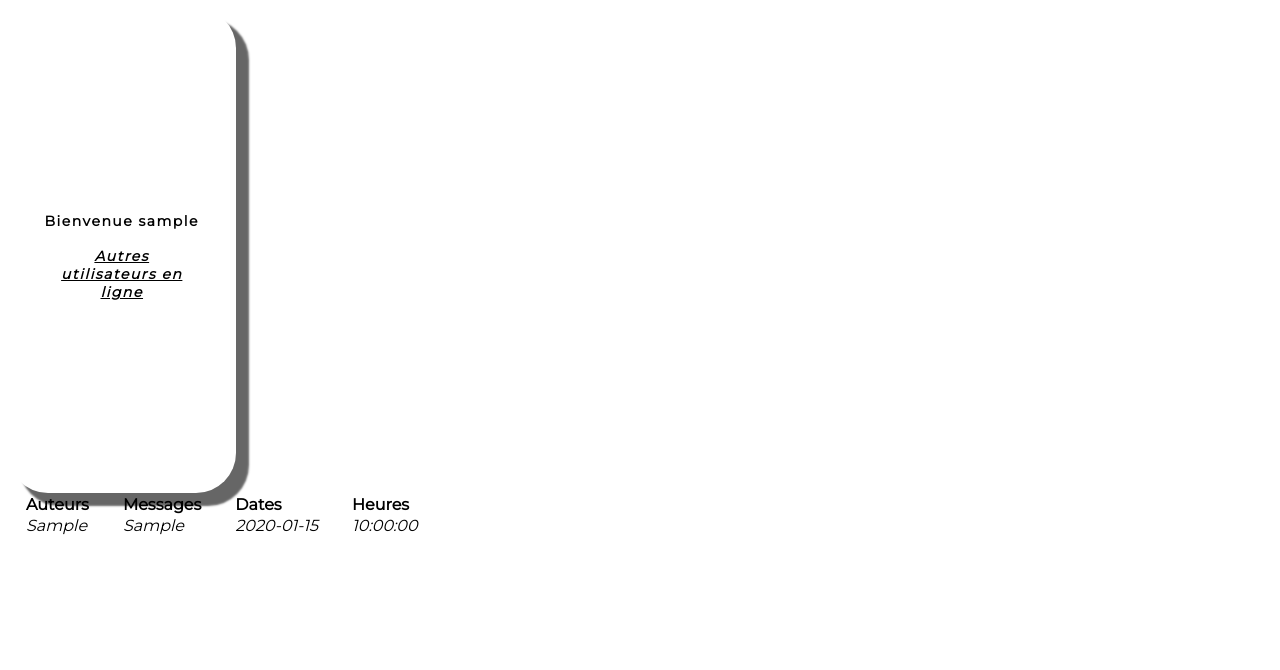
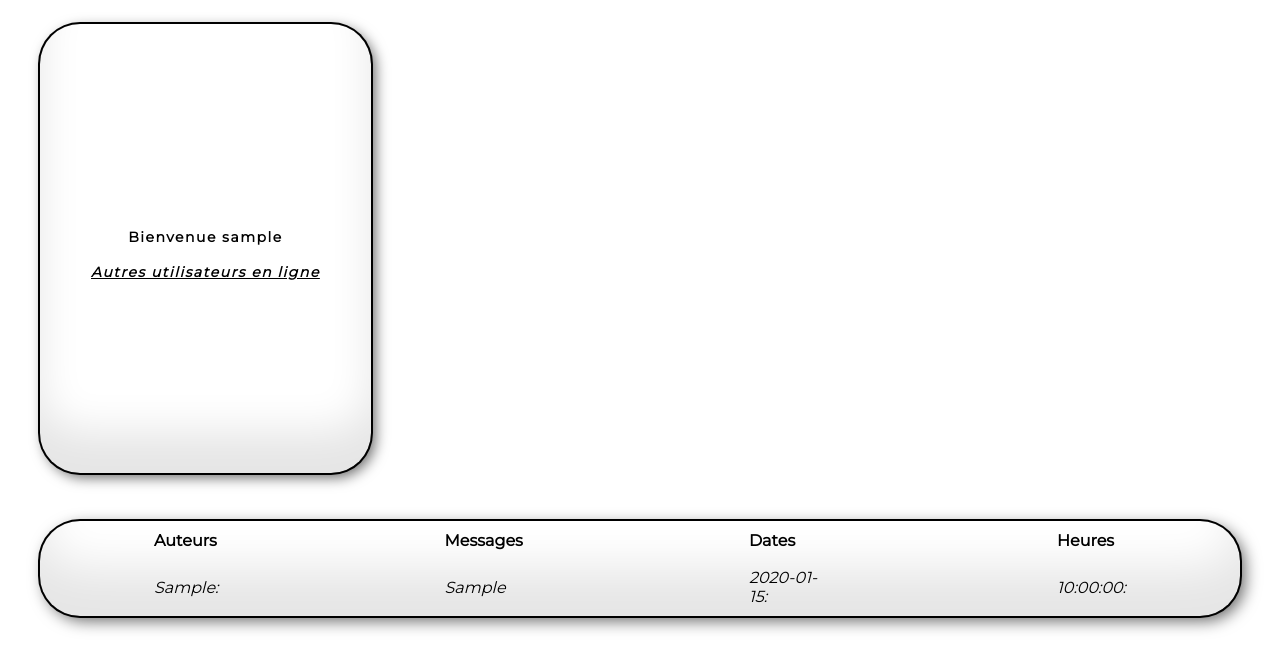
Before and after one commit to ECecillo/BDW-TP3-4, a PHP site: page /chat.php in a window 1280 px wide. Shown: the top 670 px of the page. Run offline with PHP 8.4, Linux system fonts and the light colour scheme; the visitor is signed in with stand-in values (Sample User, id 1); tables that the repository leaves empty hold one stand-in row (values such as "Sample post"); lists and menus that the app fills with data are empty.

Commit message:
ajout du style qui manquait sur le chat et chgmt de certaines choses sur les Users

```diff
--- a/chat.php
+++ b/chat.php
@@ -30,21 +30,42 @@ $history = getHistory($historySize, $link);
 		}
 
 		.Users {
-			box-shadow: 12px 12px 2px 1px rgba(0, 0, 0, .6);
-			width: 18%;
+			/* box-shadow: 12px 12px 2px 1px rgba(0, 0, 0, .6); */
+			box-shadow:
+       inset 0 -3em 3em rgba(0,0,0,0.1),
+             0 0  0 2px rgb(0,0,0),
+             0.3em 0.3em 1em rgba(0,0,0,0.6);
 			height: 30%;
 			border-radius: 40px;
 			text-align: center;
 			justify-content: center;
-			margin-right: 2rem;
+			margin: 1rem 2rem;
 			letter-spacing: 1.5px;
 			padding: 15% 0px;
 			font-size: 14px;
+			float: left;
 		}
 
-		td {
-			padding: 0px 1rem;
+		.Messages {
+			float: right;
+			box-shadow:
+       inset 0 -3em 3em rgba(0,0,0,0.1),
+             0 0  0 2px rgb(0,0,0),
+             0.3em 0.3em 1em rgba(0,0,0,0.6);
+			border-radius: 40px;
+			margin: 2rem 2rem;
+			height: 30%;
 		}
+		tr {
+
+		}
+		.msg-content {
+			padding: 0.5rem 7rem;
+		}
+		.title-content {
+			padding: 0.5rem 7rem;
+		}
+
 	</style>
 
 
@@ -88,10 +109,10 @@ $history = getHistory($historySize, $link);
 		<table>
 				<thead>
 					<tr>
-						<td><b>Auteurs</b></td>
-						<td><b>Messages</b></td>
-						<td><b>Dates</b></td>
-						<td><b>Heures</b></td>
+						<td class="title-content"><b>Auteurs</b></td>
+						<td class="title-content"><b>Messages</b></td>
+						<td class="title-content"><b>Dates</b></td>
+						<td class="title-content"><b>Heures</b></td>
 					</tr>
 				</thead>
 				<tbody>
@@ -99,10 +120,10 @@ $history = getHistory($historySize, $link);
 					foreach ($history as $msg) {
 						echo"
 						<tr>
-							<td> <i>". $msg['auteur'] ."</i> </td>
-							<td> <i>". $msg['valeur'] ."</i> </td>
-							<td> <i>". $msg['date'] ." </i></td>
-							<td> <i>". $msg['heure'] ."</i> </td>
+							<td class='msg-content'> <i>". $msg['auteur'] .":</i> </td>
+							<td class='msg-content'> <i>". $msg['valeur'] ."</i> </td>
+							<td class='msg-content'> <i>". $msg['date'] .":</i></td>
+							<td class='msg-content'> <i>". $msg['heure'] .":</i> </td>
 						</tr>
 						";
 					}
```
